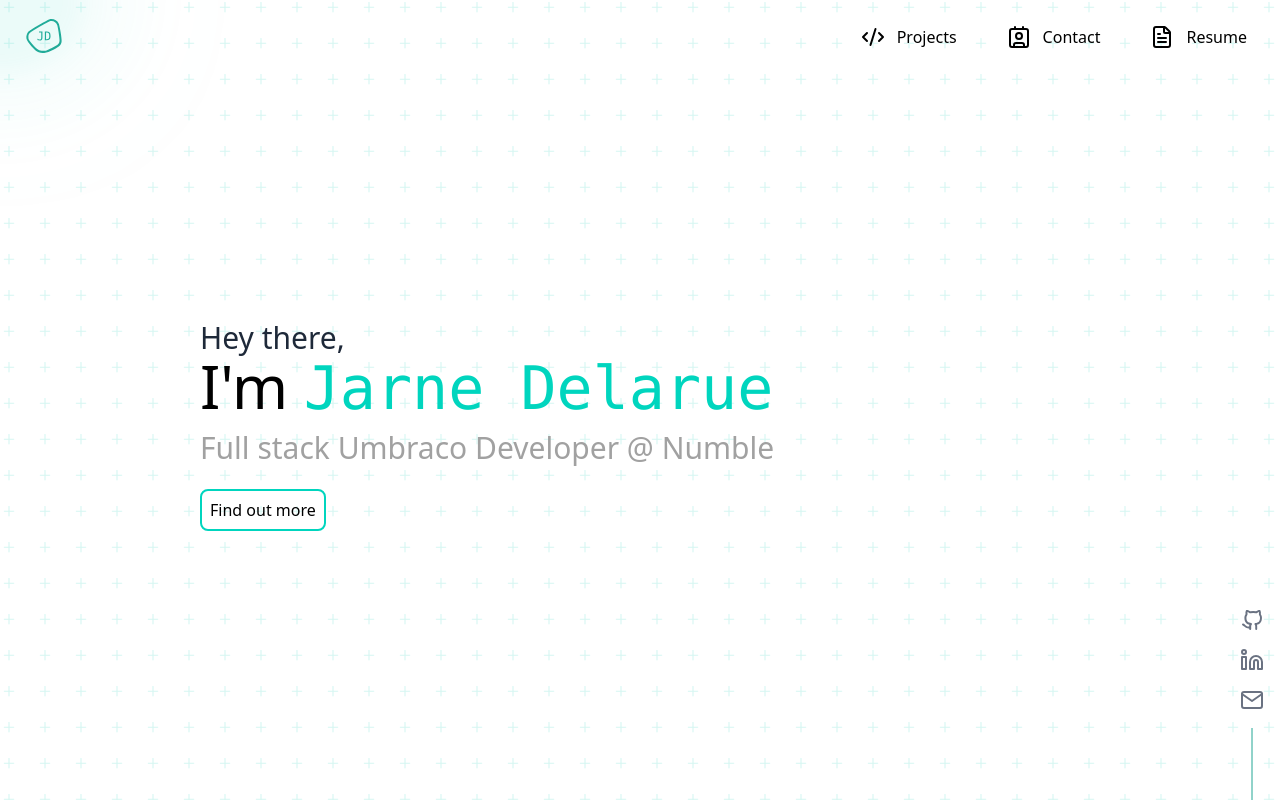
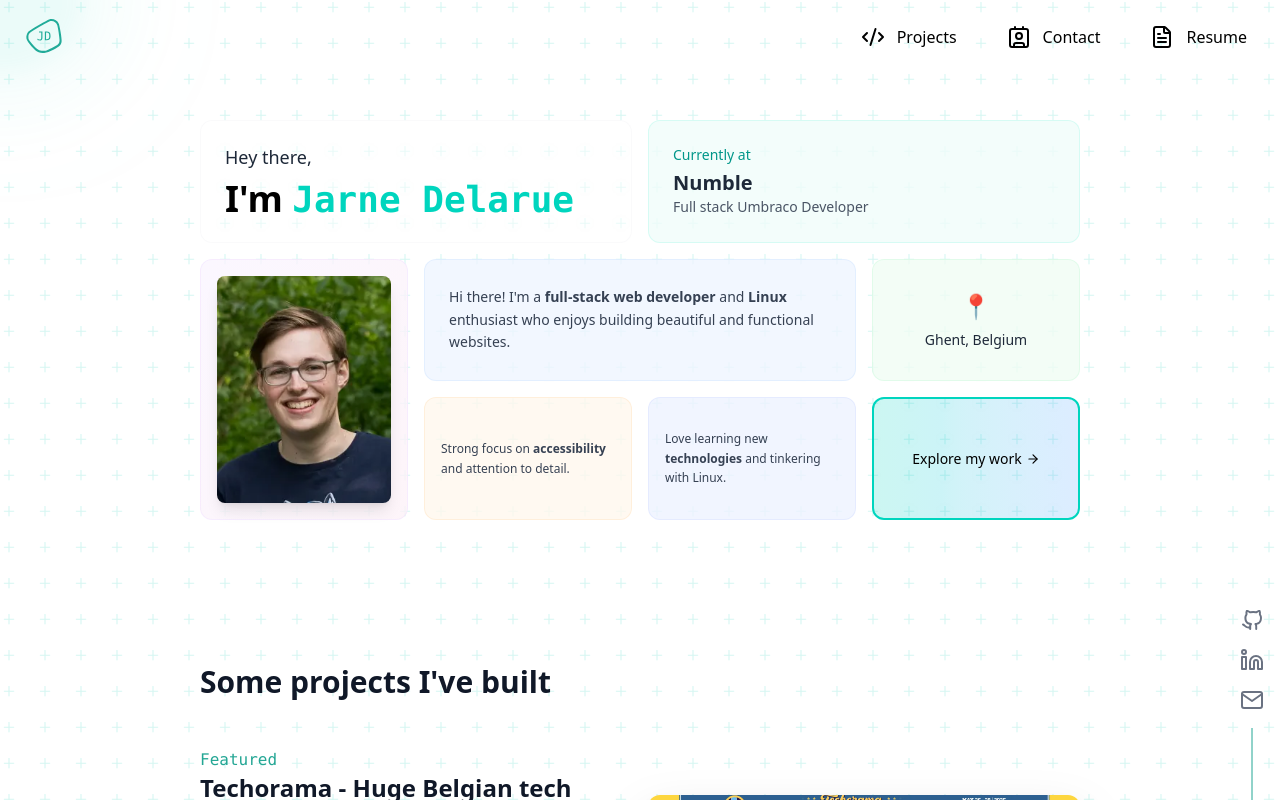
Before and after one commit to JarneDel/frontend-portfolio, a Nuxt app: page / in a window 1280 px wide. Shown: the top 800 px of the page. Built offline with nearby package versions, Linux system fonts and the light colour scheme; no server answers.

Commit message:
Add SectionHero and DividerTitle components to enhance homepage layout

```diff
--- /dev/null
+++ b/app/components/Section/SectionHero.vue
@@ -0,0 +1,188 @@
+<template>
+  <article class="mt-20 mb-24 font-sans md:mt-30">
+    <!-- Bento Grid Container -->
+    <div
+      class="mx-auto mb-8 grid h-auto max-w-4xl grid-cols-1 gap-4 min-[360px]:grid-cols-2 md:h-[400px] md:grid-cols-4 md:grid-rows-3"
+    >
+      <!-- Title Section - Top Left 2x1 -->
+      <div
+        class="col-span-1 min-[360px]:col-span-2 md:col-span-2 md:row-span-1 flex flex-col justify-center rounded-xl border border-gray-200/20 bg-white/50 p-6 backdrop-blur-sm dark:border-gray-700/20 dark:bg-gray-800/50"
+        v-motion="{
+          initial: { y: 10, opacity: 0 },
+          visibleOnce: {
+            y: 0,
+            opacity: 1,
+            transition: { duration: 350, delay: 150, ease: 'easeInOut' },
+          },
+        }"
+      >
+        <p class="mb-2 text-lg font-medium text-gray-800 dark:text-gray-200">
+          Hey there,
+        </p>
+        <h1 class="text-2xl font-bold min-[360px]:text-3xl md:text-4xl">
+          I'm <span class="font-mono text-teal-400">Jarne Delarue</span>
+        </h1>
+      </div>
+
+      <!-- Current Employer - Top Right 2x1 -->
+      <div
+        class="col-span-1 min-[360px]:col-span-2 md:col-span-2 md:row-span-1 flex flex-col justify-center rounded-xl border border-teal-200/30 bg-teal-50/80 p-6 backdrop-blur-sm dark:border-teal-700/30 dark:bg-teal-900/30"
+        v-motion="{
+          initial: { x: 200, opacity: 0 },
+          visibleOnce: {
+            x: 0,
+            opacity: 1,
+            transition: { duration: 350, delay: 200, ease: 'easeInOut' },
+          },
+        }"
+      >
+        <p class="mb-1 text-sm font-medium text-teal-600 dark:text-teal-400">
+          Currently at
+        </p>
+        <h2 class="text-xl font-bold text-gray-800 dark:text-white">Numble</h2>
+        <p class="text-sm text-gray-600 dark:text-gray-300">
+          Full stack Umbraco Developer
+        </p>
+      </div>
+
+      <!-- Profile Picture - Middle Right 1x2 -->
+      <div
+        class="col-span-1 min-[360px]:col-span-1 md:col-span-1 md:row-span-2 flex items-center justify-center rounded-xl border border-purple-200/30 bg-gradient-to-br from-purple-50/80 to-pink-50/80 p-4 backdrop-blur-sm dark:border-purple-700/30 dark:from-purple-900/30 dark:to-pink-900/30"
+        v-motion="{
+          initial: { opacity: 0, scale: 0.8 },
+          visibleOnce: {
+            opacity: 1,
+            scale: 1,
+            transition: {
+              delay: 0.8,
+              type: 'spring',
+              stiffness: 250,
+              damping: 20,
+              mass: 5,
+            },
+          },
+        }"
+      >
+        <BaseImage
+          src="/images/profile.webp"
+          alt="Profile"
+          width-px="200px"
+          height-px="200px"
+          width="200px"
+          class="h-24 w-24 min-[360px]:h-32 min-[360px]:w-32 md:h-full md:w-full rounded-lg object-cover shadow-lg"
+          :zoom-scale="1.05"
+        />
+      </div>
+
+      <!-- About Text 1 - Middle Left on desktop, mobile position varies -->
+      <div
+        class="order-4 md:order-none col-span-1 min-[360px]:col-span-1 md:col-span-2 md:row-span-1 flex flex-col justify-center rounded-xl border border-blue-200/30 bg-blue-50/80 p-6 backdrop-blur-sm dark:border-blue-700/30 dark:bg-blue-900/30"
+        v-motion="{
+          initial: { y: 20, opacity: 0 },
+          visibleOnce: {
+            y: 0,
+            opacity: 1,
+            transition: { duration: 350, delay: 300, ease: 'easeInOut' },
+          },
+        }"
+      >
+        <p class="text-xs min-[360px]:text-sm leading-relaxed text-gray-700 dark:text-gray-300">
+          Hi there! I'm a <strong>full-stack web developer</strong> and
+          <strong>Linux</strong> enthusiast who enjoys building beautiful and
+          functional websites.
+        </p>
+      </div>
+
+      <!-- Location - Bottom Left on desktop, mobile position varies -->
+      <div
+        class="order-3 md:order-none col-span-1 min-[360px]:col-span-1 md:col-span-1 md:row-span-1 flex flex-col items-center justify-center rounded-xl border border-green-200/30 bg-green-50/80 p-4 backdrop-blur-sm dark:border-green-700/30 dark:bg-green-900/30"
+        v-motion="{
+          initial: { y: 20, opacity: 0 },
+          visibleOnce: {
+            y: 0,
+            opacity: 1,
+            transition: { duration: 350, delay: 400, ease: 'easeInOut' },
+          },
+        }"
+      >
+        <div class="mb-2 text-2xl">📍</div>
+        <p
+          class="text-center text-xs min-[360px]:text-sm font-medium text-gray-800 dark:text-white"
+        >
+          Ghent, Belgium
+        </p>
+      </div>
+
+      <!-- About Text 2 - Bottom Middle 1x1 -->
+      <div
+        class="col-span-1 min-[360px]:col-span-1 md:col-span-1 md:row-span-1 flex flex-col justify-center rounded-xl border border-orange-200/30 bg-orange-50/80 p-4 backdrop-blur-sm dark:border-orange-700/30 dark:bg-orange-900/30"
+        v-motion="{
+          initial: { y: 20, opacity: 0 },
+          visibleOnce: {
+            y: 0,
+            opacity: 1,
+            transition: { duration: 350, delay: 450, ease: 'easeInOut' },
+          },
+        }"
+      >
+        <p class="text-xs leading-relaxed text-gray-700 dark:text-gray-300">
+          Strong focus on <strong>accessibility</strong> and attention to
+          detail.
+        </p>
+      </div>
+
+      <!-- About Text 3 - Bottom Middle-Left 1x1 -->
+      <div
+        class="col-span-1 min-[360px]:col-span-1 md:col-span-1 md:row-span-1 flex flex-col justify-center rounded-xl border border-indigo-200/30 bg-indigo-50/80 p-4 backdrop-blur-sm dark:border-indigo-700/30 dark:bg-indigo-900/30"
+        v-motion="{
+          initial: { y: 20, opacity: 0 },
+          visibleOnce: {
+            y: 0,
+            opacity: 1,
+            transition: { duration: 350, delay: 500, ease: 'easeInOut' },
+          },
+        }"
+      >
+        <p class="text-xs leading-relaxed text-gray-700 dark:text-gray-300">
+          Love learning new <strong>technologies</strong> and tinkering with
+          Linux.
+        </p>
+      </div>
+
+      <!-- CTA Button - Bottom Right 1x1 -->
+      <NuxtLink
+        to="/#projects"
+        class="col-span-1 min-[360px]:col-span-1 md:col-span-1 md:row-span-1 border-2 border-solid border-teal-400 flex items-center justify-center rounded-xl bg-gradient-to-r from-teal-400/20 to-blue-400/20 p-4 backdrop-blur-sm  dark:from-teal-600/30 dark:to-blue-600/30 hocus:bg-teal-400 hocus:text-white transition-all duration-300"
+        v-motion="{
+          initial: { y: 30, opacity: 0 },
+          visibleOnce: {
+            y: 0,
+            opacity: 1,
+            transition: { duration: 350, delay: 600, ease: 'easeInOut' },
+          },
+        }"
+      >
+        <span class="text-center text-xs min-[360px]:text-sm">Explore my work</span>
+        <LucideArrowRight :size="14" class="ml-1"/>
+      </NuxtLink>
+    </div>
+  </article>
+</template>
+
+<script setup lang="ts">
+import {  LucideArrowRight } from 'lucide-vue-next';
+
+</script>
+
+<style scoped lang="scss">
+// Additional custom styles if needed
+.hocus\:bg-teal-400:hover,
+.hocus\:bg-teal-400:focus {
+  background-color: #2dd4bf;
+}
+
+.hocus\:text-white:hover,
+.hocus\:text-white:focus {
+  color: white;
+}
+</style>
--- /dev/null
+++ b/app/components/generic/DividerTitle.vue
@@ -0,0 +1,13 @@
+<template>
+  <h2 class="mb-6 max-w-[30rem] text-3xl font-bold text-gray-900 accent-teal-700 md:mx-auto lg:mx-0 dark:text-gray-100">
+    <span class="">
+      {{ text }}
+    </span>
+  </h2>
+</template>
+
+<script lang="ts" setup>
+const props = defineProps<{
+  text: string
+}>()
+</script>
--- a/app/pages/index.vue
+++ b/app/pages/index.vue
@@ -8,11 +8,11 @@
       class="bg-gradient-to-tr from-background-light-500 via-background-light-300 to-background-light-100 bg-no-repeat md:bg-fixed dark:from-background-dark-500 dark:via-background-dark-300 dark:to-background-dark-100"
     ></Body>
     <div class="max-w-[55rem]">
-      <SectionFold />
-      <SectionAbout />
+      <SectionHero />
       <SectionProjects />
+      <SectionContact />
+      <DividerTitle text="In my spare time"/>
       <SteamWidget />
-      <SectionContact />
     </div>
     <div class="cursor-background" ref="cursorBackground" />
   </div>
```
